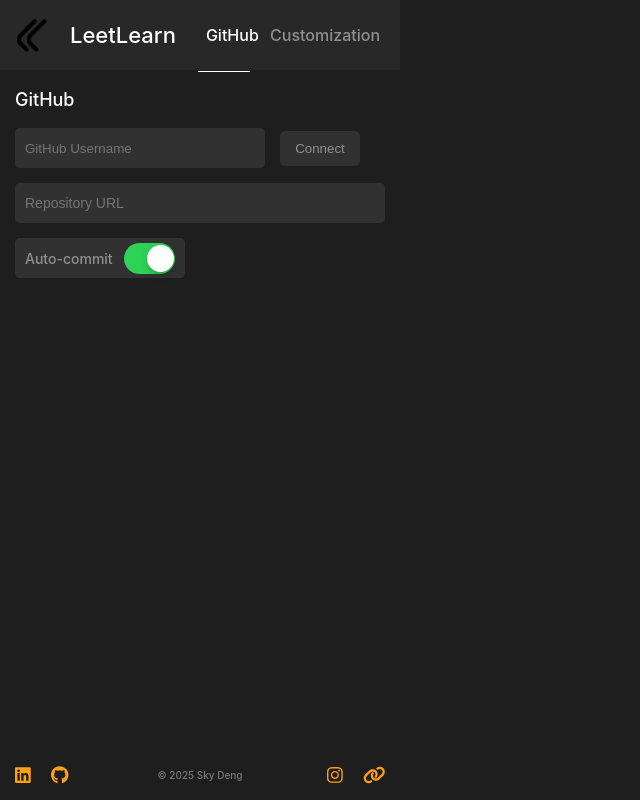
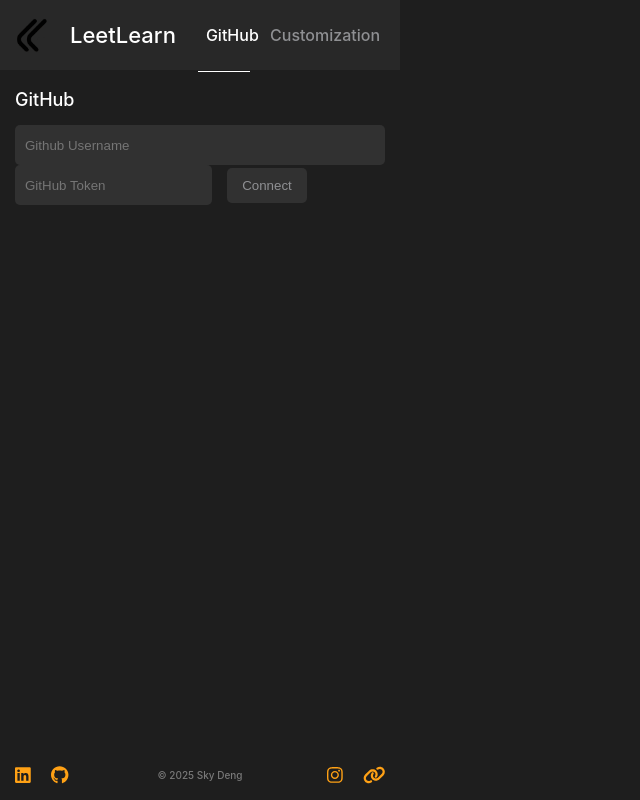
Before and after one commit to skydonline/LeetLearn, an Angular app: page /github in a window 1280 px wide. Shown: the whole page, without its empty margins (0-640 px from the left). Built offline with nearby package versions, Linux system fonts and the light colour scheme.

Commit message:
backend connect logic working

```diff
--- a/src/app/app.config.ts
+++ b/src/app/app.config.ts
@@ -2,7 +2,12 @@
 import { provideRouter } from '@angular/router';
 
 import { routes } from './app.routes';
+import { provideHttpClient } from '@angular/common/http';
 
 export const appConfig: ApplicationConfig = {
-  providers: [provideZoneChangeDetection({ eventCoalescing: true }), provideRouter(routes)]
+  providers: [
+    provideZoneChangeDetection({ eventCoalescing: true }),
+    provideRouter(routes),
+    provideHttpClient(),
+  ],
 };
--- a/src/app/components/heading/heading.component.css
+++ b/src/app/components/heading/heading.component.css
@@ -1,3 +1,4 @@
 p {
   font-size: var(--font-size-large);
+  margin-bottom: 15px;
 }
--- a/src/app/components/textfield/textfield.component.css
+++ b/src/app/components/textfield/textfield.component.css
@@ -1,17 +1,6 @@
-.textfield {
-  display: flex;
-  align-items: center;
-  height: var(--component-height);
+.remove-junk {
   width: 350px;
-  color: var(--secondary-text-color);
-  background-color: var(--secondary-container-color);
-  font-size: var(--font-size-medium);
-  border: none;
-  padding: 0 10px;
-  border-radius: var(--border-radius-small);
-  margin: 15px 0;
 }
-
-.textfield:focus {
+.remove-junk:focus {
   color: var(--primary-text-color);
 }
--- a/src/app/components/textfield/textfield.component.html
+++ b/src/app/components/textfield/textfield.component.html
@@ -1 +1,6 @@
-<input class="textfield" text="text" [placeholder]="placeholder" />
+<input
+  class="remove-junk"
+  [placeholder]="placeholder"
+  [value]="model"
+  (input)="onInputChange($event.target.value)"
+/>
--- a/src/app/components/textfield/textfield.component.ts
+++ b/src/app/components/textfield/textfield.component.ts
@@ -1,11 +1,18 @@
-import { Component, Input } from '@angular/core';
+import { Component, Input, Output, EventEmitter } from '@angular/core';
+import { SharedModule } from '../../shared/shared.module';
 
 @Component({
   selector: 'app-textfield',
-  imports: [],
+  imports: [SharedModule],
   templateUrl: './textfield.component.html',
-  styleUrl: './textfield.component.css',
+  styleUrls: ['./textfield.component.css'],
 })
 export class TextfieldComponent {
   @Input() placeholder: string = '';
+  @Input() model: any;
+  @Output() modelChange = new EventEmitter<any>();
+
+  onInputChange(value: any) {
+    this.modelChange.emit(value);
+  }
 }
--- a/src/app/pages/github/github.component.css
+++ b/src/app/pages/github/github.component.css
@@ -5,10 +5,6 @@
 #github-username {
   width: 230px;
   height: var(--component-height);
-  background-color: var(--secondary-container-color);
-  color: var(--secondary-text-color);
-  padding: 0 10px;
-  border: none;
   border-radius: var(--border-radius-small);
 }
 
@@ -20,10 +16,6 @@
   margin-left: 15px;
   width: 80px;
   height: var(--component-height-small);
-  background-color: var(--secondary-container-color);
-  color: var(--secondary-text-color);
-  padding: none;
-  border: none;
   border-radius: var(--border-radius-small);
 }
 
--- a/src/app/pages/github/github.component.html
+++ b/src/app/pages/github/github.component.html
@@ -1,9 +1,37 @@
 <div id="github-component">
   <app-heading text="GitHub"></app-heading>
   <div>
-    <input id="github-username" type="text" placeholder="GitHub Username" />
-    <button id="github-connect">Connect</button>
+    <app-textfield
+      placeholder="Github Username"
+      [(model)]="githubUsername"
+    ></app-textfield>
+    <input
+      id="github-token"
+      class="remove-junk"
+      type="text"
+      placeholder="GitHub Token"
+      [(ngModel)]="githubToken"
+    />
+    <button id="github-connect" class="remove-junk" (click)="connectToGithub()">
+      Connect
+    </button>
   </div>
-  <app-textfield placeholder="Repository URL"></app-textfield>
-  <app-toggle text="Auto-commit"></app-toggle>
+  <div *ngIf="repositories.length > 0">
+    <app-heading text="Select Repository"></app-heading>
+    <select id="selectedRepo" class="remove-junk" [(ngModel)]="selectedRepo">
+      <option
+        class="remove-junk"
+        *ngFor="let repo of repositories"
+        [value]="repo.name"
+      >
+        {{ repo.name }}
+      </option>
+    </select>
+    <!--
+    <button class="remove-junk" (click)="uploadCodeToRepo()">
+      Upload Code
+    </button>
+    -->
+    <app-toggle text="Auto-commit"></app-toggle>
+  </div>
 </div>
--- a/src/app/pages/github/github.component.ts
+++ b/src/app/pages/github/github.component.ts
@@ -1,21 +1,85 @@
 import { Component } from '@angular/core';
+import { HttpClient } from '@angular/common/http';
+import { SharedModule } from '../../shared/shared.module';
 import { ToggleComponent } from '../../components/toggle/toggle.component';
 import { HeadingComponent } from '../../components/heading/heading.component';
 import { TextfieldComponent } from '../../components/textfield/textfield.component';
 
 @Component({
   selector: 'app-github',
-  imports: [ToggleComponent, HeadingComponent, TextfieldComponent],
+  imports: [
+    SharedModule,
+    ToggleComponent,
+    HeadingComponent,
+    TextfieldComponent,
+  ],
   templateUrl: './github.component.html',
   styleUrl: './github.component.css',
 })
 export class GithubComponent {
   githubUsername: string = '';
+  githubToken: string = ''; // Personal Access Token for GitHub API
+  repositories: any[] = [];
+  selectedRepo: string = '';
+
+  constructor(private http: HttpClient) {}
 
   connectToGithub() {
-    if (this.githubUsername) {
-    } else {
-      console.log('Please enter a valid GitHub username');
+    if (!this.githubToken) {
+      console.error('GitHub token is required');
+      this.repositories = [];
+      return;
+    } else if (!this.githubUsername) {
+      console.error('GitHub username is required');
+      this.repositories = [];
+      return;
     }
+
+    // Fetch user repositories
+    this.http
+      .get(`https://api.github.com/user/repos`, {
+        headers: { Authorization: `Bearer ${this.githubToken}` },
+      })
+      .subscribe(
+        (repos: any) => {
+          this.repositories = repos;
+          console.log('Repositories fetched:', this.repositories);
+        },
+        (error) => {
+          console.error('Error fetching repositories:', error);
+        }
+      );
+  }
+
+  uploadCodeToRepo() {
+    if (!this.selectedRepo) {
+      console.error('Please select a repository');
+      return;
+    }
+
+    const fileContent = 'console.log("Hello, GitHub!");'; // Example code to upload
+    const filePath = 'example.js'; // Path in the repository
+    const commitMessage = 'Add example.js';
+
+    // Create or update a file in the selected repository
+    this.http
+      .put(
+        `https://api.github.com/repos/${this.githubUsername}/${this.selectedRepo}/contents/${filePath}`,
+        {
+          message: commitMessage,
+          content: btoa(fileContent), // Encode file content in Base64
+        },
+        {
+          headers: { Authorization: `Bearer ${this.githubToken}` },
+        }
+      )
+      .subscribe(
+        (response) => {
+          console.log('File uploaded successfully:', response);
+        },
+        (error) => {
+          console.error('Error uploading file:', error);
+        }
+      );
   }
 }
--- a/src/main.ts
+++ b/src/main.ts
@@ -2,5 +2,6 @@
 import { appConfig } from './app/app.config';
 import { AppComponent } from './app/app.component';
 
-bootstrapApplication(AppComponent, appConfig)
-  .catch((err) => console.error(err));
+bootstrapApplication(AppComponent, appConfig).catch((err) =>
+  console.error(err)
+);
--- a/src/styles.css
+++ b/src/styles.css
@@ -54,3 +54,14 @@
   align-items: center;
   justify-content: space-between;
 }
+
+.remove-junk {
+  margin: 0;
+  padding: none;
+  border: none;
+  background-color: var(--secondary-container-color);
+  color: var(--secondary-text-color);
+  padding: 0 10px;
+  height: var(--component-height);
+  border-radius: var(--border-radius-small);
+}
```
